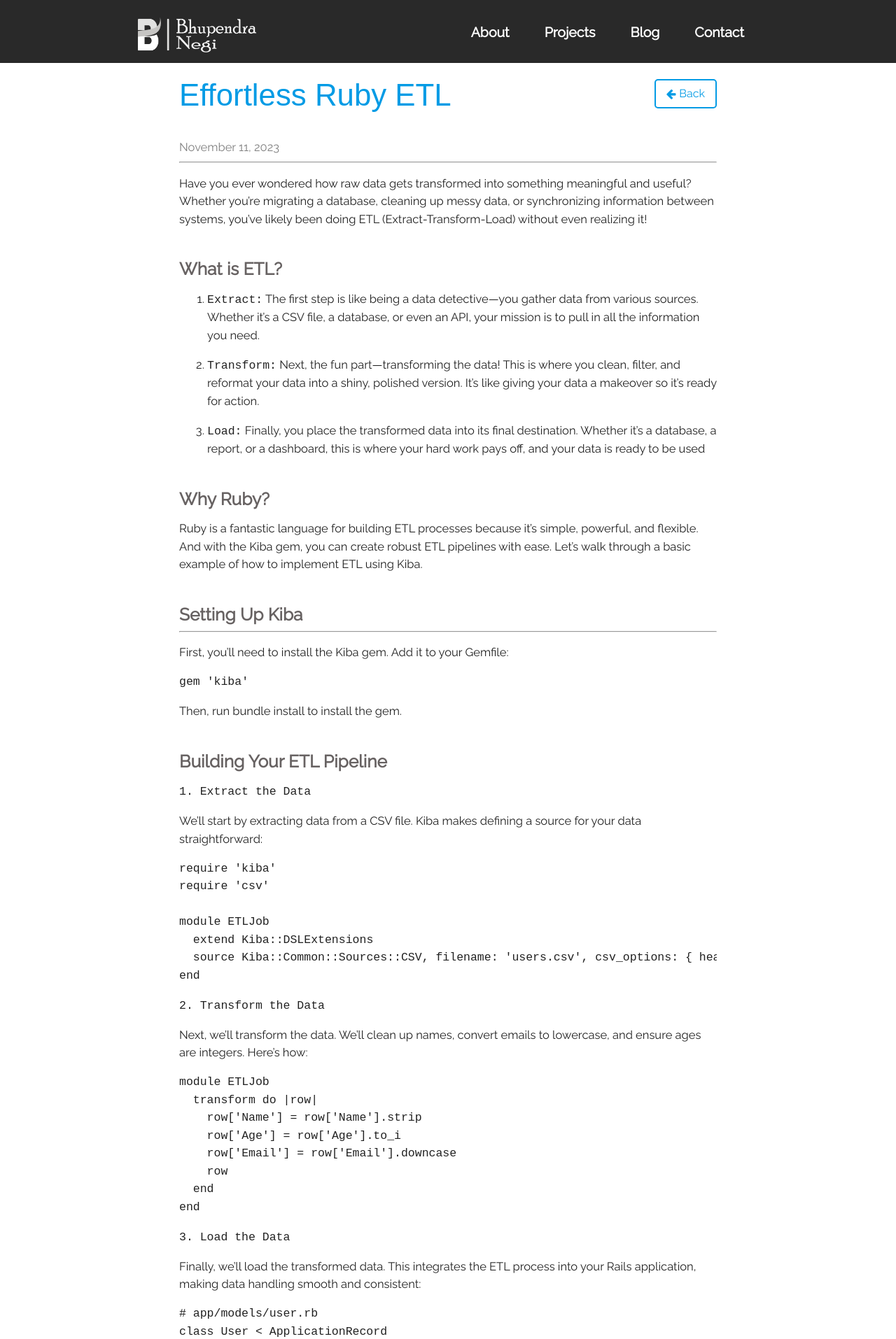
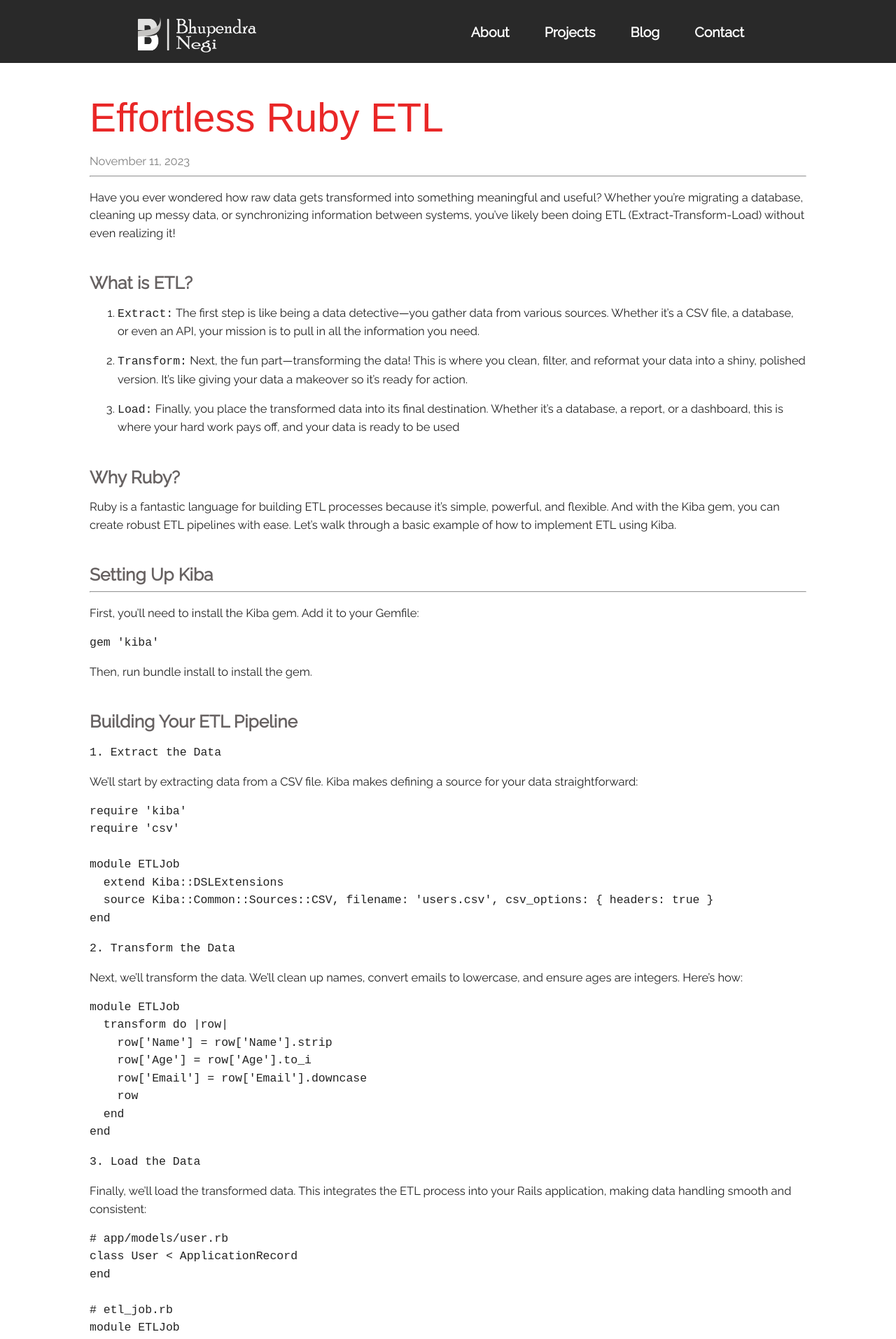
Before and after one commit to BhupendraNegi/bhupendranegi.github.io, a Jekyll site: the page built from _posts/2023-11-11-Effortless-Ruby-ETL.md, in a window 1280 px wide. Shown: the top 1914 px of the page at 70% size. Built offline with Jekyll 4.4.1, drawn with Linux system fonts in a browser that asks for light colours; nearby versions of some CDN libraries; comment, search, counter and statistics services are not loaded; some of the changed text lies outside the part shown.

Commit message:
Mobile css fix

```diff
--- a/_layouts/post.html
+++ b/_layouts/post.html
@@ -5,13 +5,8 @@ comments: true
 
 
 <article class="post">
-  <div class="back-title-container">
-    <h3>{{ page.title }}</h3>
-    <a href="{{ '/blog/' | relative_url }}" class="back-button">
-      <i class="fa fa-arrow-left" aria-hidden="true"></i>  Back
-    </a>
-  </div>
-
+  <br>
+  <h3 class="big_heading">{{ page.title }}</h3>
   <div class="date">
     {{ page.date | date: "%B %e, %Y" }}
   </div>
@@ -20,4 +15,17 @@ comments: true
     <p class="post-footer">Thanks for reading!! Do let me know if you have any comments and feedback.</p>
   </div>
   {% include disqus.html %}
+  <div class="projects-bottom center-align">
+    <div class="row">
+      <div class="col m6 offset-m3 s12">
+        <div class="row">
+          <div class="col s6">
+            <a href="/blog"><button type="button" class="fill col s12" name="button">More Blogs</button></a>
+          </div>
+          <div class="col s6">
+            <button type="button" class="fill col s12" id="scroll-top" title="scroll back top" name="button">Scroll Back Top</button>
+          </div>
+        </div>
+      </div>
+    </div>
 </article>
--- a/assets/css/main.css
+++ b/assets/css/main.css
@@ -938,6 +938,7 @@ nav ul li {
 }
 
 .big_heading {
+  color: #e92727;
   font-size: 3.8rem !important;
 }
 
@@ -1324,6 +1325,17 @@ nav a.button-collapse i {
 /* Mobile view Section Start */
 
 @media only screen and (max-width: 601px) {
+  /* Home Screen images */
+  #homepage .about,
+  #homepage .projects,
+  #homepage .blog,
+  #homepage .contact {
+    background-size: cover;
+    background-repeat: no-repeat;
+    background-position: center center;
+    width: 100%;
+    height: auto;
+  }
 
   .nav-underlined,
   .nav-underline {
@@ -1363,6 +1375,7 @@ nav a.button-collapse i {
   }
 
   .big_heading {
+    color: #e92727;
     font-size: 2.5rem !important;
   }
 
@@ -1417,13 +1430,15 @@ nav a.button-collapse i {
 
 
 .posts {
-  max-width: 60vw;
+  max-width: 80vw;
   margin: auto;
   font-family: "Raleway", sans-serif;
 
   .post {
     padding-bottom: 2em;
     border-bottom: 1px solid;
+    color: #292929;
+
 
     .entry {
       margin-bottom: 0;
@@ -1439,7 +1454,7 @@ nav a.button-collapse i {
 }
 
 .post {
-  max-width: 60vw;
+  max-width: 80vw;
   margin: auto;
   font-family: "Raleway", sans-serif;
   font-size: 1.1rem;
@@ -1447,7 +1462,7 @@ nav a.button-collapse i {
 
   h1, h2, h3, h4 {
     font-family: 'Julius Sans One', sans-serif;
-    color: #039be5;
+    color: #e92727;
   }
 
   h5 {
@@ -1458,6 +1473,10 @@ nav a.button-collapse i {
 
   p {
     font-size: 1.1rem;
+  }
+
+  a {
+    color: #e92727;
   }
 
   blockquote {
@@ -1475,6 +1494,7 @@ nav a.button-collapse i {
   .read-more {
     text-transform: uppercase;
     font-size: 15px;
+    color: #007bff;
   }
 
   .entry {
@@ -1539,36 +1559,3 @@ nav a.button-collapse i {
   color: #fff;
   border-color: #007bff;
 }
-
-/* Container for Back Button and Title */
-.back-title-container {
-  display: flex;
-  align-items: center;
-  justify-content: space-between;
-  gap: 10px;
-  margin-bottom: 20px;
-}
-
-/* Back Button Styling */
-.back-button {
-  display: inline-flex;
-  align-items: center;
-  gap: 5px;
-  padding: 6px 15px;
-  font-size: 16px;
-  color: #039be5;
-  text-decoration: none;
-  border: 2px solid #039be5;
-  border-radius: 5px;
-  transition: background-color 0.3s, color 0.3s;
-}
-
-.back-button:hover {
-  background-color: #039be5;
-  color: #fff;
-}
-
-.back-button i {
-  font-size: 16px;
-}
-/* Post Section End */
--- a/projects.html
+++ b/projects.html
@@ -19,10 +19,10 @@ author: Pele
     <div class="col m6 offset-m3 s12">
       <div class="row">
         <div class="col s6">
-          <a href="/contact"><button type="button" class="fill col s12" name="button">contact</button></a>
+          <a href="/contact"><button type="button" class="fill col s12" name="button">Contact</button></a>
         </div>
         <div class="col s6">
-          <button type="button" class="fill col s12" id="scroll-top" title="scroll back top" name="button">scroll back top</button>
+          <button type="button" class="fill col s12" id="scroll-top" title="scroll back top" name="button">Scroll Back Top</button>
         </div>
       </div>
     </div>
```
